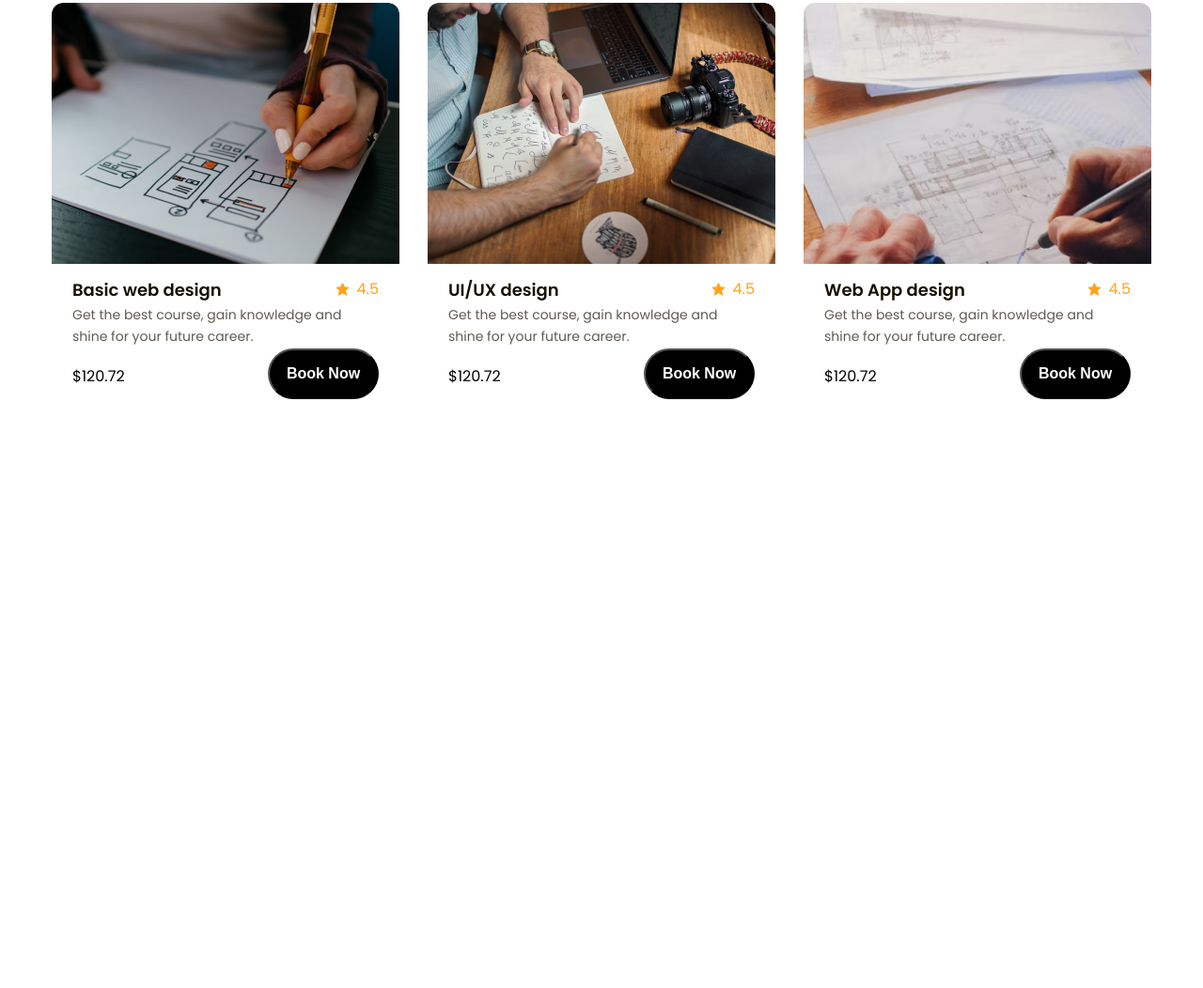
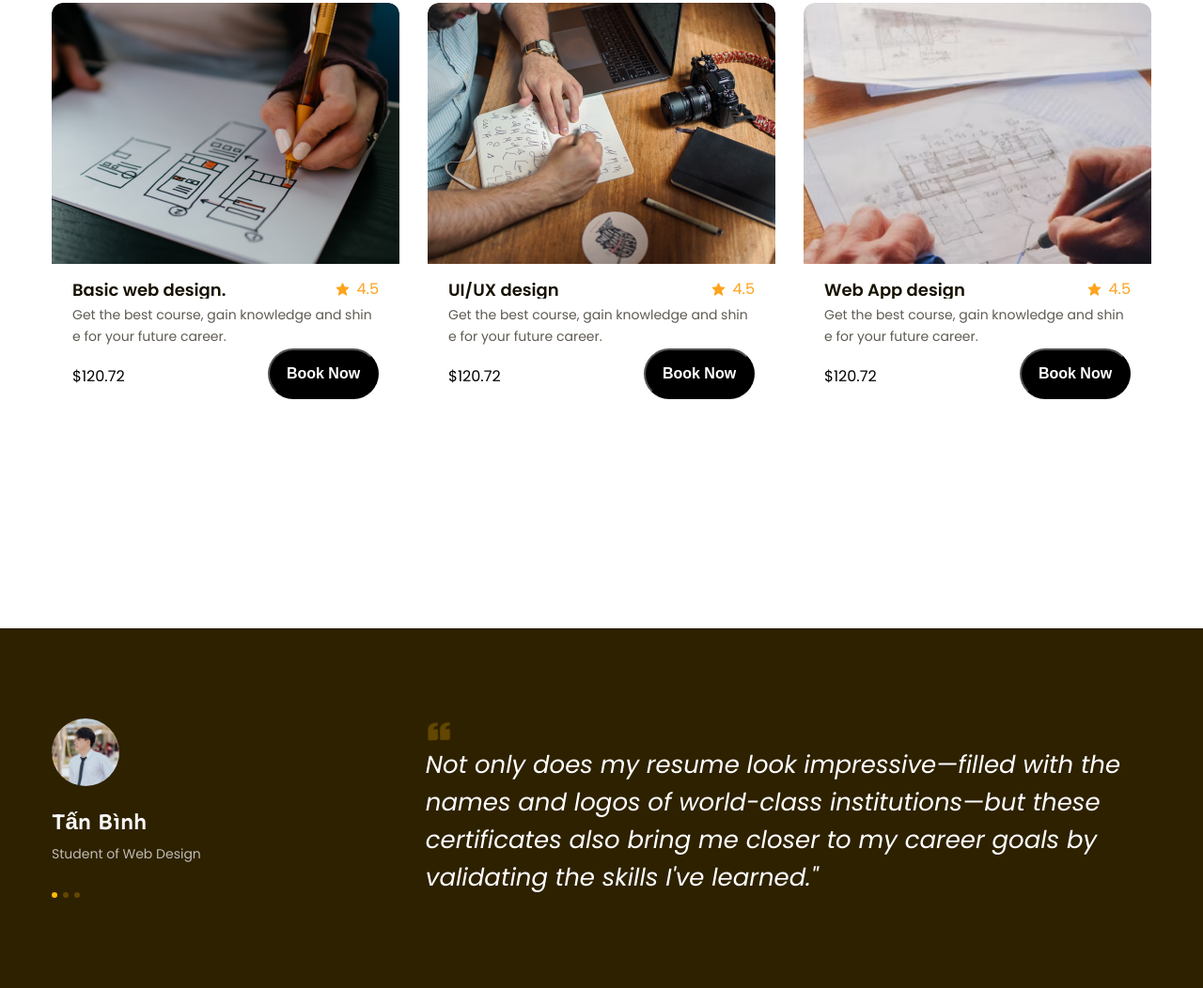
Before and after one commit to Binhnealo/figma-to-html, a plain HTML site: page index.html in a window 1280 px wide. Shown: the part 1103-2155 px from the top of the page at 94% size. Before the commit the page ends 1637 px from the top, so only its background shows below. Drawn offline with nearby package versions, Linux system fonts and the light colour scheme.

Commit message:
p6 làm xong feebback

```diff
--- a/assets/css/style.css
+++ b/assets/css/style.css
@@ -1,9 +1,9 @@
 * {
   box-sizing: border-box;
 }
-:root{
-  --font-heading:"Sen", sans-serif;
-  --primary-color:#FFB900;
+:root {
+  --font-heading: "Sen", sans-serif;
+  --primary-color: #ffb900;
 }
 html {
   font-size: 62.5%;
@@ -12,7 +12,7 @@ body {
   font-size: 1.6rem;
   font-family: "Poppins", sans-serif;
 }
-/* common */
+/* ============================== common ============================== */
 a {
   text-decoration: none;
 }
@@ -29,9 +29,8 @@ a {
   min-width: 118px;
   transition: all 0.3s ease;
 }
-.btn:hover{
+.btn:hover {
   opacity: 0.7;
-
 }
 .main-content {
   width: 1170px;
@@ -39,7 +38,7 @@ a {
   margin-right: auto;
   margin-left: auto;
 }
-.heading-level2{
+.heading-level2 {
   color: #171100;
   font-family: var(--font-heading);
   font-size: 3.8rem;
@@ -47,12 +46,25 @@ font-weight: 700;
   line-height: 1.26;
   letter-spacing: -0.76px;
 }
-/* Header */
-.header{
+.line-clamp.line2 {
+  --line-clamp: 2;
+}
+.line-clamp {
+  display: -webkit-box;
+  -webkit-line-clamp: var(--line-clamp, 1);
+  -webkit-box-orient: vertical;
+  overflow: hidden;
+}
+
+.break-all{
+  word-break: break-all;
+}
+/* ============================== Header ============================== */
+.header {
   background-color: #fffcf4;
 }
-.header.fixed{
-  z-index: 1 ;
+.header.fixed {
+  z-index: 1;
   position: sticky;
   top: -28px;
 }
@@ -94,30 +106,30 @@ font-weight: 700;
   min-width: 144px;
 }
 
-.header .action{
+.header .action {
   margin-left: 49px;
 }
-/* Hero */
-.hero{
+/* ============================== Hero ============================== */
+.hero {
   padding-top: 56px 0 65px;
   background-color: #fffcf4;
 }
-.hero .body{
+.hero .body {
   display: flex;
 }
 /* Hero left */
-.hero .hero-left{
+.hero .hero-left {
   width: 48%;
   position: relative;
 }
-.hero .hero-left .img{
+.hero .hero-left .img {
   width: 470px;
   height: 685px;
   object-fit: cover;
   border-radius: 26px;
 }
 
-.hero .hero-summary{
+.hero .hero-summary {
   padding: 24px;
   width: 270px;
   position: absolute;
@@ -125,44 +137,44 @@ font-weight: 700;
   right: 0;
   background-color: white;
   border-radius: 12px;
-  box-shadow: 0px 16px 32px 0px rgba(0, 0, 0, 0.05) ;
+  box-shadow: 0px 16px 32px 0px rgba(0, 0, 0, 0.05);
 }
-.hero-summary .icon{
+.hero-summary .icon {
   width: 48px;
   height: 48px;
   display: flex;
   justify-content: center;
   text-align: center;
 }
-.hero-summary .info{
+.hero-summary .info {
   margin-left: 16px;
 }
-.hero-summary .lable{
+.hero-summary .lable {
   color: #5f5b53;
   font: size 1.4rem;
   line-height: 1.86;
 }
-.hero-summary .info{
+.hero-summary .info {
   color: #171100;
   font-weight: 600;
   font-size: 1.8rem;
   line-height: 1.67;
 }
-.hero-summary .item{
+.hero-summary .item {
   display: flex;
   align-items: center;
 }
-.hero-summary .item + .item{
+.hero-summary .item + .item {
   margin-top: 20px;
 }
 
 /* Hero right */
-.hero .hero-right{
+.hero .hero-right {
   width: 52%;
   padding-left: 130px;
   padding-top: 64px;
 }
-.hero .heading{
+.hero .heading {
   color: #171100;
   font-family: var(--font-heading);
   font-size: 5.8rem;
@@ -170,22 +182,22 @@ line-height: 1.67;
   line-height: 1.17;
   letter-spacing: -1.16px;
 }
-.hero .desc{
+.hero .desc {
   margin-top: 22px;
   color: #5f5b53;
   font-size: 1.8rem;
   line-height: 1.67;
 }
-.hero .cta-group{
+.hero .cta-group {
   margin-top: 30px;
   display: flex;
   align-items: center;
 }
-.hero-cta{
+.hero-cta {
   background-color: var(--primary-color);
   line-height: 64px;
 }
-.hero .watch-video{
+.hero .watch-video {
   margin-left: 28px;
   border: none;
   background-color: transparent;
@@ -194,7 +206,7 @@ line-height: 1.67;
   justify-content: center;
   cursor: pointer;
 }
-.hero-right .watch-video .icon{
+.hero-right .watch-video .icon {
   display: flex;
   align-items: center;
   justify-content: center;
@@ -202,19 +214,19 @@ line-height: 1.67;
   height: 40px;
   border-radius: 40px;
   background-color: #fff;
-  box-shadow: 0px 16px 32px 0px rgba(0, 0, 0, 0.07) ;
+  box-shadow: 0px 16px 32px 0px rgba(0, 0, 0, 0.07);
 }
-.hero .watch-video span{
+.hero .watch-video span {
   color: #171100;
   font-size: 1.8rem;
   font-weight: 600;
   line-height: 1.67;
   margin-left: 14px;
 }
-.hero .desc-recent{
+.hero .desc-recent {
   margin-top: 48px;
 }
-.hero .stats strong{
+.hero .stats strong {
   margin-right: 15px;
   color: #171100;
   font-family: var(--font-heading);
@@ -222,34 +234,34 @@ line-height: 1.67;
   font-weight: 700;
   line-height: 1.23;
 }
-.hero .stats strong:nth-child(2){
+.hero .stats strong:nth-child(2) {
   margin-left: 28px;
 }
-.hero .stats{
+.hero .stats {
   margin-top: 8px;
 }
-/* popular */
-.popular{
+/*============================== popular ==============================*/
+.popular {
   padding: 65px 0;
   margin-top: 135px;
 }
-.popular-top{
+.popular-top {
   display: flex;
   align-items: center;
   justify-content: space-between;
 }
-.popular-top .desc{
+.popular-top .desc {
   margin-top: 16px;
   width: 458px;
   color: #5f5b53;
   font-size: 1.8rem;
   line-height: 1.67;
 }
-.controls{
+.controls {
   display: flex;
   gap: 18px;
 }
-.popular-top .controls-btn{
+.popular-top .controls-btn {
   display: flex;
   justify-content: center;
   align-items: center;
@@ -261,66 +273,129 @@ line-height: 1.67;
   color: var(--primary-color);
   transition: all 0.5s ease;
   cursor: pointer;
-
 }
-.popular-top .controls-btn:hover{
-  background-color: #FFB900;
+.popular-top .controls-btn:hover {
+  background-color: #ffb900;
   color: white;
 }
 /* course list */
-.popular .course-item .thumb{
+.popular .course-item .thumb {
   width: 100%;
   height: 278px;
   object-fit: cover;
   border-radius: 12px 12px 0px 0px;
 }
 
-.popular .course-list{
+.popular .course-list {
   display: flex;
   gap: 30px;
 }
-.course-list .desc{
+
+.popular .course-item {
+  flex: 1;
+}
+.course-list .desc {
   color: #5f5b53;
   font-size: 1.4rem;
   line-height: 1.67;
 }
-.course-item{
+.course-item {
   width: 370px;
   height: 466px;
 }
-.course-item .info{
+.course-item .info {
   padding: 16px 22px 22px;
-
 }
-.course-item .head{
+.course-item .head {
   display: flex;
   justify-content: space-between;
-
 }
-.course-item .rate{
+.course-item .rate {
   display: flex;
-  color: #FEA31B;
+  color: #fea31b;
   gap: 5px;
 }
-.course-item .rate .bxs-star{
+.course-item .rate .bxs-star {
   width: 1.8rem;
   height: 1.8rem;
 }
-.course-item .rate .value{
+.course-item .rate .value {
   font-size: 1.6rem;
 }
-.course-item .head .title{
+.course-item .head .title {
   color: #171100;
   font-weight: 600;
   font-size: 1.8rem;
 }
-.course-item .body{
+.course-item .body {
   margin-top: 6px;
 }
-.course-item .foot{
+.course-item .foot {
   display: flex;
   justify-content: space-between;
 }
-.course-item .foot .price{
+.course-item .foot .price {
   margin-top: 22px;
 }
+/* ============================== Feed Back ============================== */
+.feedback{
+  margin-top: 135px;
+  padding: 96px 0;
+  background-color: #2E2100;
+}
+.feedback-item{
+  display: flex;
+  justify-content: space-between;
+}
+.feedback-item .avt{
+  width: 72px;
+  height: 72px;
+  border-radius: 50%;
+  object-fit: cover;
+}
+.feedback-item .info .member-name{
+  margin-top: 18px;
+  color: #f7f7f7;
+  font-family: var(--font-heading);
+  font-size: 2.4rem;
+  font-weight: 700;
+  line-height: 1.42;
+}
+.feedback-item .info .desc{
+  margin-top: 4px;
+  font-size: 1.4rem;
+  color: #BFBCB2;
+  line-height: 1.86;
+}
+.feedback-item .dots{
+  display: flex;
+  margin-top: 28px;
+  gap: 6px;
+}
+.feedback-item .dot{
+width: 6px;
+height: 6px;
+border-radius: 50% ;
+background-color: #634700;
+cursor: pointer;
+}
+.feedback-item .dot.active{
+  background-color: var(--primary-color);
+  cursor:default ;
+}
+.feedback-item .content{
+  width: 66%;
+}
+.feedback-item .content .bxs-quote-left{
+  color: #634700;
+  width: 30px;
+  height: 28px;
+  font-size: 2.8rem;
+
+}
+.feedback-item blockquote{
+  color: #FFFFFF;
+  font-size: 2.6rem;
+  font-style: italic;
+  line-height: 1.54;
+}
--- a/index.html
+++ b/index.html
@@ -7,7 +7,10 @@
     <!-- Reset css -->
     <link rel="stylesheet" href="assets/css/rest.css" />
     <!-- icon -->
-    <link href='https://unpkg.com/boxicons@2.1.4/css/boxicons.min.css' rel='stylesheet'>
+    <link
+      href="https://unpkg.com/boxicons@2.1.4/css/boxicons.min.css"
+      rel="stylesheet"
+    />
 
     <!-- Embed fonts -->
     <link rel="preconnect" href="https://fonts.googleapis.com" />
@@ -144,14 +147,35 @@
             <!-- popular right -->
             <div class="controls">
               <button class="controls-btn">
-                <svg width="8" height="14" viewBox="0 0 8 14" fill="none" xmlns="http://www.w3.org/2000/svg">
-                  <path d="M7 1L1 7L7 13" stroke="currentColor" stroke-linecap="round" stroke-linejoin="round"/>
+                <svg
+                  width="8"
+                  height="14"
+                  viewBox="0 0 8 14"
+                  fill="none"
+                  xmlns="http://www.w3.org/2000/svg"
+                >
+                  <path
+                    d="M7 1L1 7L7 13"
+                    stroke="currentColor"
+                    stroke-linecap="round"
+                    stroke-linejoin="round"
+                  />
                 </svg>
-
               </button>
               <button class="controls-btn">
-                <svg width="8" height="14" viewBox="0 0 8 14" fill="none" xmlns="http://www.w3.org/2000/svg">
-                  <path d="M1 1L7 7L1 13" stroke="currentColor" stroke-linecap="round" stroke-linejoin="round"/>
+                <svg
+                  width="8"
+                  height="14"
+                  viewBox="0 0 8 14"
+                  fill="none"
+                  xmlns="http://www.w3.org/2000/svg"
+                >
+                  <path
+                    d="M1 1L7 7L1 13"
+                    stroke="currentColor"
+                    stroke-linecap="round"
+                    stroke-linejoin="round"
+                  />
                 </svg>
               </button>
             </div>
@@ -160,19 +184,23 @@
           <div class="course-list">
             <!-- course 1 -->
             <div class="course-item">
-              <img src="./assets/img/basic-design_web.png" alt="Basic web design"
-              class="thumb">
+              <img
+                src="./assets/img/basic-design_web.png"
+                alt="Basic web design"
+                class="thumb"
+              />
               <div class="info">
                 <div class="head">
-                  <h3 class="title">Basic web design</h3>
+                  <h3 class="title line-clamp break-all">Basic web design.</h3>
                   <div class="rate">
-                    <i class='bx bxs-star' undefined ></i>
+                    <i class="bx bxs-star" undefined></i>
                     <span class="value">4.5</span>
                   </div>
                 </div>
                 <div class="body">
-                  <p class="desc">
-                    Get the best course, gain knowledge and shine for your future career.
+                  <p class="desc line-clamp line2 break-all">
+                    Get the best course, gain knowledge and shine for your
+                    future career.
                   </p>
                 </div>
                 <div class="foot">
@@ -183,18 +211,23 @@
             </div>
             <!-- course 2 -->
             <div class="course-item">
-              <img src="./assets/img/UIUX design.png" alt="UI/UX design" class="thumb">
+              <img
+                src="./assets/img/UIUX design.png"
+                alt="UI/UX design"
+                class="thumb"
+              />
               <div class="info">
                 <div class="head">
-                  <h3 class="title">UI/UX design</h3>
+                  <h3 class="title line-clamp break-all">UI/UX design</h3>
                   <div class="rate">
-                    <i class='bx bxs-star' undefined ></i>
+                    <i class="bx bxs-star" undefined></i>
                     <span class="value">4.5</span>
                   </div>
                 </div>
                 <div class="body">
-                  <p class="desc">
-                    Get the best course, gain knowledge and shine for your future career.
+                  <p class="desc line-clamp line2 break-all">
+                    Get the best course, gain knowledge and shine for your
+                    future career.
                   </p>
                 </div>
                 <div class="foot">
@@ -205,18 +238,23 @@
             </div>
             <!-- course 3 -->
             <div class="course-item">
-              <img src="./assets/img/Web App design.png" alt="Web App design" class="thumb">
+              <img
+                src="./assets/img/Web App design.png"
+                alt="Web App design"
+                class="thumb"
+              />
               <div class="info">
                 <div class="head">
-                  <h3 class="title">Web App design</h3>
+                  <h3 class="title line-clamp break-all">Web App design</h3>
                   <div class="rate">
-                    <i class='bx bxs-star' undefined ></i>
+                    <i class="bx bxs-star" undefined></i>
                     <span class="value">4.5</span>
                   </div>
                 </div>
                 <div class="body">
-                  <p class="desc">
-                    Get the best course, gain knowledge and shine for your future career.
+                  <p class="desc line-clamp line2 break-all">
+                    Get the best course, gain knowledge and shine for your
+                    future career.
                   </p>
                 </div>
                 <div class="foot">
@@ -228,6 +266,37 @@
           </div>
         </div>
       </div>
+      <!-- feed back -->
+      <div class="feedback">
+        <div class="main-content">
+          <div class="feedback-list">
+            <!-- feedback 1 -->
+            <div class="feedback-item">
+              <!-- Khối bên trái -->
+              <div class="info">
+                <img src="./assets/img/avt1.JPG" alt="avatar" class="avt" />
+                <p class="member-name">Tấn Bình</p>
+                <p class="desc">Student of Web Design</p>
+                <div class="dots">
+                  <span class="dot active"></span>
+                  <span class="dot"></span>
+                  <span class="dot"></span>
+                </div>
+              </div>
+              <!-- Khối bên phải -->
+              <div class="content">
+                <i class="bx bxs-quote-left bx-tada"></i>
+                <blockquote>
+                  Not only does my resume look impressive—filled with the names
+                  and logos of world-class institutions—but these certificates
+                  also bring me closer to my career goals by validating the
+                  skills I've learned."
+                </blockquote>
+              </div>
+            </div>
+          </div>
+        </div>
+      </div>
     </main>
   </body>
 </html>
```
Also changed, not shown: assets/img/avt1.JPG (added), assets/img/avt2.JPG (added), assets/img/avt3.JPG (added). Lines whose indentation alone changed are shown as unchanged.
